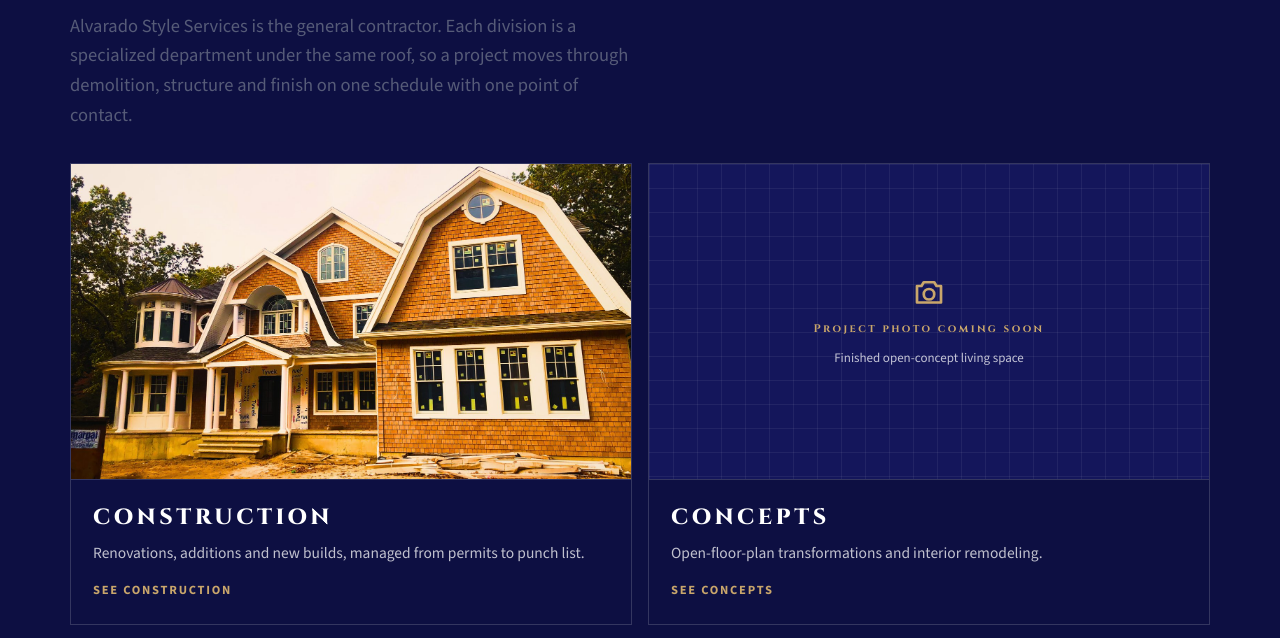
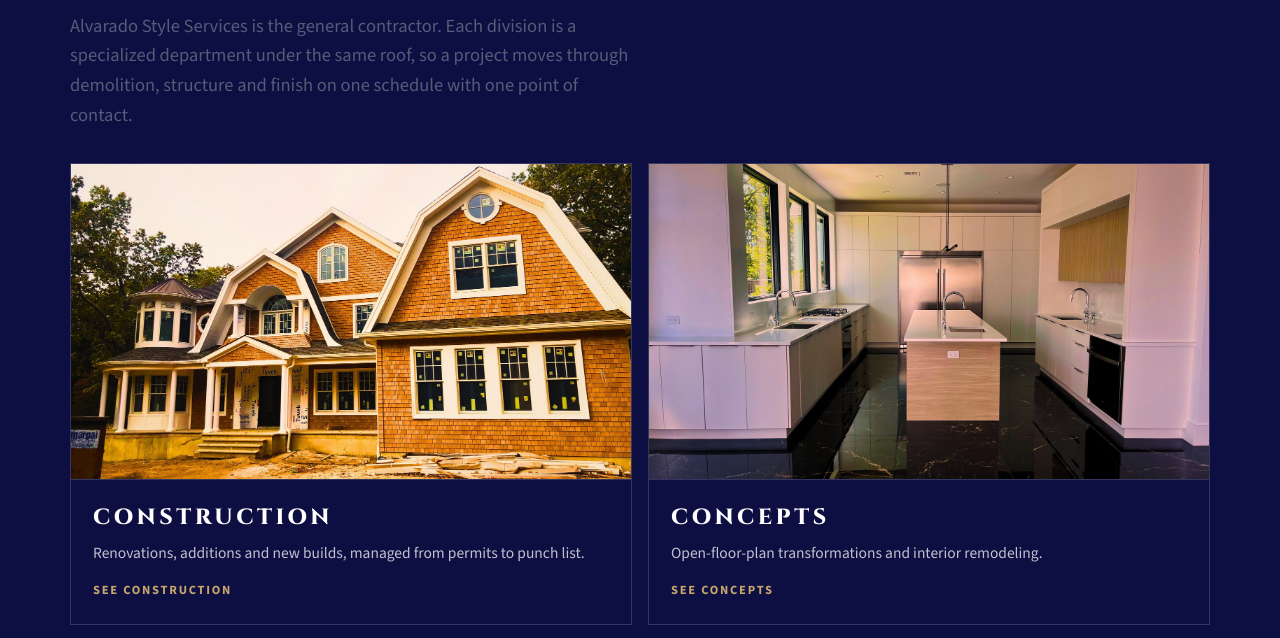
Before and after one commit to Falvaradojr/alvaradostyle.com, a plain HTML site: page index.html in a window 1280 px wide. Shown: the part 1732-2370 px from the top of the page. Drawn offline with nearby package versions, Linux system fonts and the light colour scheme.

Commit message:
Add the kitchen photo to the Concepts tile
Florencio's upload (moved from the site root to photos/originals/) is
served as a 1600px copy in the "Finished open-concept living space"
spot on the home page.

Co-Authored-By: Claude Fable 5.1 <noreply@anthropic.com>
Claude-Session: https://claude.ai/code/session_01Bz4SuSZpQnuV9e3ZoWhGHY

```diff
--- a/index.html
+++ b/index.html
@@ -1220,7 +1220,7 @@ const CATEGORY_NAMES = { construction: 'Construction', concepts: 'Concepts', str
 // *-before / *-after are the before-and-after pairs on the Concepts and Demo pages.
 const PHOTOS = {
   'div-construction': { src: 'photos/slots/div-construction.jpg', alt: 'New shingle-style house with a wraparound porch, exterior nearly finished' },
-  'div-concepts': { src: '', alt: '' },
+  'div-concepts': { src: 'photos/slots/div-concepts.jpg', alt: 'Finished modern kitchen with white cabinets, a wood island and a dark marble floor' },
   'div-structural': { src: '', alt: '' },
   'div-demo': { src: '', alt: '' },
   'page-construction': { src: '', alt: '' },
```
Also changed, not shown: photos/slots/div-concepts.jpg (added), 2 other files.
